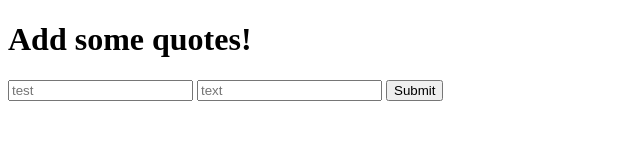
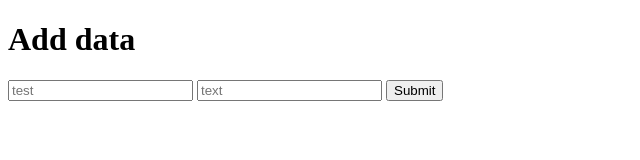
Before and after one commit to Scunnered/Sondata-Studios, a plain HTML site: page Testing.html in a window 1280 px wide. Shown: the whole page, without its empty margins (0-640 px from the left). Drawn offline with Linux system fonts and the light colour scheme.

Commit message:
Testing further

```diff
--- a/Server.js
+++ b/Server.js
@@ -18,7 +18,7 @@ MongoClient.connect(url, function(err, database){
 
 app.get('/', function(req, res){
     res.send("Hello world! by express");
-   });
+});
 
 app.get('/all', function(req, res) {
     db.collection('spectrograms').find().toArray(function(err, result) {
--- a/Testing.html
+++ b/Testing.html
@@ -2,12 +2,14 @@
 <html><head><meta http-equiv="Content-Type" content="text/html; charset=UTF-8">
 
 <html>
+
     <head>
-        <title>Add test Form</title>
+        <meta charset="UTF-8">
+        <title>Adding Data</title>
     </head>
 
     <body>
-        <h1>Add some quotes!</h1>
+        <h1>Add data</h1>
         <form action="/quotes" method="POST">
             <input type="text" placeholder="test" name="name">
             <input type="text" placeholder="text" name="quote">
```
